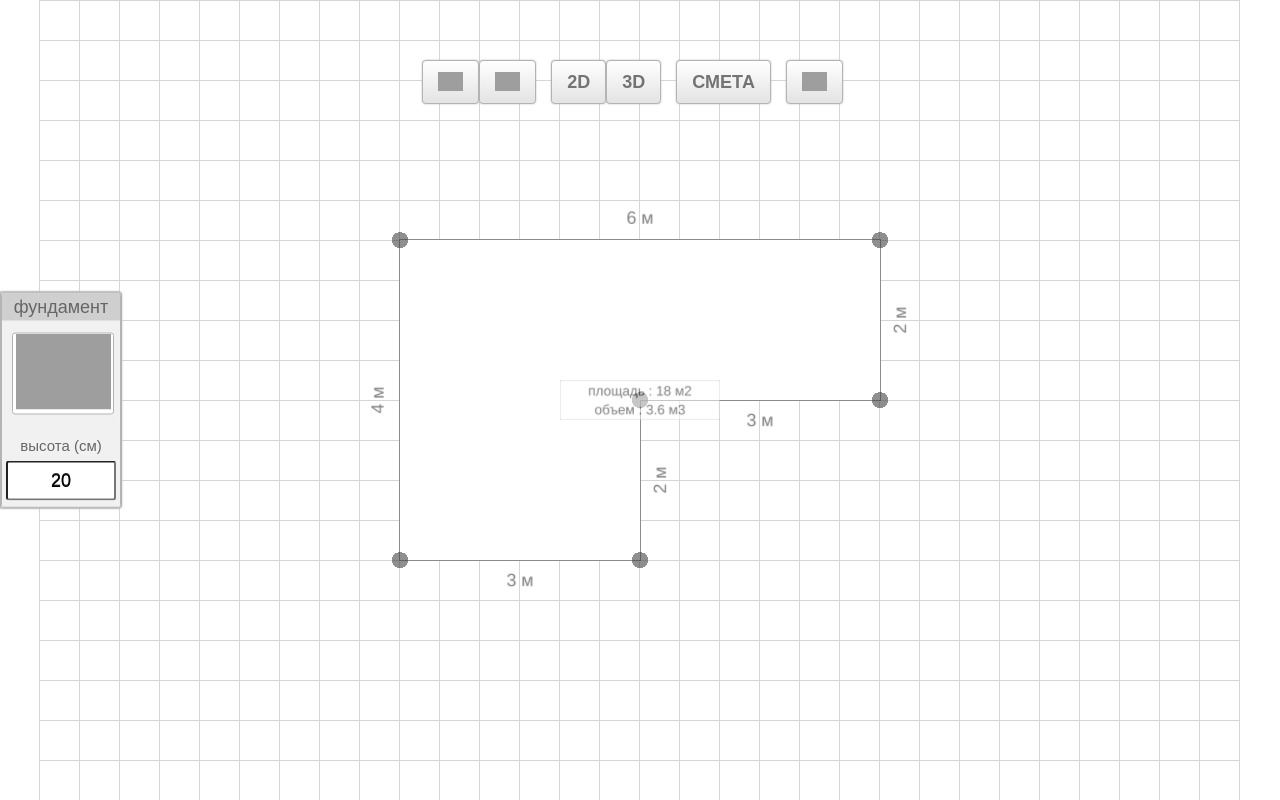
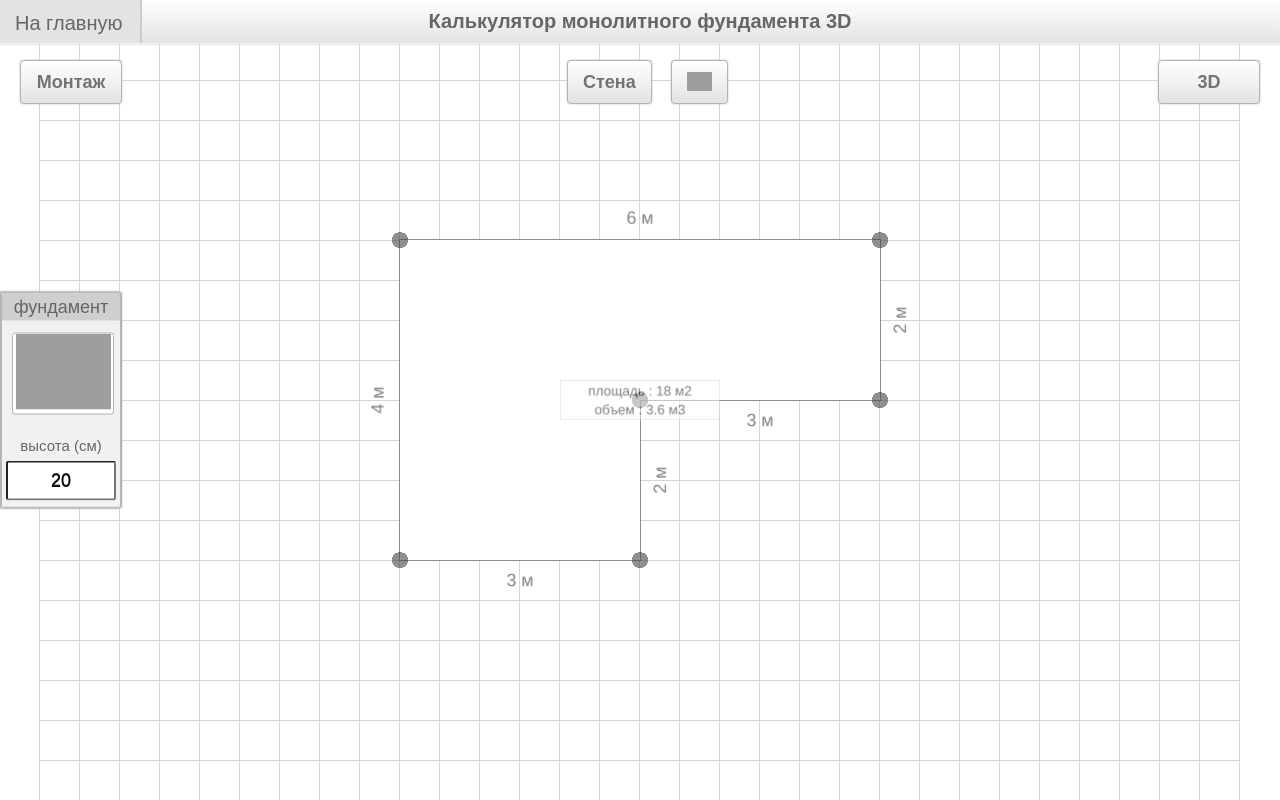
Before and after one commit to vitalikv/3d-stroyka, a PHP site: page /calculator/monolit_fundament in a window 1280 px wide. Run offline with PHP 8.4, Linux system fonts and the light colour scheme; some libraries are stand-ins or nearby versions; grey boxes are pictures that could not be loaded.

Commit message:
48 html button

```diff
--- a/gl/css/style.css
+++ b/gl/css/style.css
@@ -466,6 +466,28 @@ canvas
 }
 
 
+.top_panel_2 .tp_left_1
+{
+	position: absolute;
+	width: auto;
+	height: 100%;
+	top: 0px;
+	left: 20px;
+	text-decoration: none;
+}
+
+
+.top_panel_2 .tp_right_1
+{
+	position: absolute;
+	width: auto;
+	height: 100%;
+	top: 0px;
+	right: 20px;
+	text-decoration: none;
+}
+
+
 .toolbar
 {
 	position: relative;
@@ -545,13 +567,19 @@ canvas
 }
 
 
-.button1-wrap
+.button1-wrap-1
+{
+	padding:0 2px;
+	display: -webkit-box;
+	display: flex;
+}
+
+.button1-wrap-2
 {
 	padding:0 15px;
 	display: -webkit-box;
 	display: flex;
 }
-
 
 .button1:hover { cursor: pointer }
 
@@ -581,9 +609,7 @@ canvas
 	-webkit-box-shadow:0px 0px 2px #bababa, inset 0px 0px 1px #ffffff;
 	-moz-box-shadow: 0px 0px 2px #bababa,  inset 0px 0px 1px #ffffff;
 	box-shadow:0px 0px 2px #bababa, inset 0px 0px 1px #ffffff;
-
 }
-
 
 .button1 img
 {
@@ -600,6 +626,12 @@ canvas
 	display: block;
 	padding:0 15px;
 	margin: 0;
+}
+
+
+.top_panel_2 .tp_left_1 .button1, .top_panel_2 .tp_right_1 .button1
+{
+	width: 100px;
 }
 
 a.link_page_1
--- a/gl/eventClick.js
+++ b/gl/eventClick.js
@@ -1,13 +1,61 @@
-
+$(document).ready(function(){
 
 $('[data-action="top_panel_1"]').mousemove(function (e) { e.stopPropagation(); });
 
 $('[data-action="top_panel_1"]').mousedown(function () { return clickInterface(); });
 $('[data-action="left_panel_1"]').mousedown(function () { return clickInterface(); });
 
+$('[infcam]').on('mousedown', function(e)
+{
+	var value = $(this).attr('infcam');
+	var txt = (value == '3D') ? '2D' : '3D';
+	$(this).text(txt);
+	$(this).attr({"infcam": txt});
 
-$('[data-action="2D"]').on('mousedown', function(e) { return clickInterface({button:'2D'}); });
-$('[data-action="3D"]').mousedown(function () { return clickInterface({button:'3D'}); });
+	if(value == '3D')
+	{
+		$('[nameId="top_menu_b1"]').hide();
+		$('[nameId="top_menu_b2"]').hide();
+		$('[inf_type="mode_1"]').hide();
+	}
+	else
+	{
+		if($('[nameId="top_menu_b1"]').attr('inf-visible') == 'true') { $('[nameId="top_menu_b1"]').show(); }
+		if($('[nameId="top_menu_b2"]').attr('inf-visible') == 'true') { $('[nameId="top_menu_b2"]').show();	}
+		$('[inf_type="mode_1"]').show();
+	}
+
+	clickInterface({button: value});
+	return false;
+});
+
+
+$('[inf_type]').on('mousedown', function(e)
+{
+	var value = $(this).attr('inf_type');
+
+	if(value == 'mode_1')
+	{
+		var txt = $(this).text();
+
+		var txt = (txt == 'План') ? 'Монтаж' : 'План'; console.log(value, txt);
+		$(this).text(txt);
+
+		if(txt == 'Монтаж')
+		{
+			$('[nameId="top_menu_b1"]').hide(); $('[nameId="top_menu_b1"]').attr('inf-visible', 'false');
+			$('[nameId="top_menu_b2"]').show();	$('[nameId="top_menu_b2"]').attr('inf-visible', 'true');
+		}
+		else
+		{
+			$('[nameId="top_menu_b2"]').hide();	$('[nameId="top_menu_b2"]').attr('inf-visible', 'false');
+			$('[nameId="top_menu_b1"]').show();	$('[nameId="top_menu_b1"]').attr('inf-visible', 'true');
+		}
+	}
+
+	return false;
+});
+
 $('[data-action="wall"]').mousedown(function () { return clickInterface({button:'point_1'}); });
 $('[data-action="create_tube_1"]').mousedown(function () { return clickInterface({button:'create_tube_1'}); });
 $('[data-action="create_wd_1"]').mousedown(function () { return clickInterface({button:'create_wd_1'}); });
@@ -105,3 +153,7 @@ function checkClickUINameID(name)
 {
 	if(name == 'wall_1' || name == 'wall_plaster_width_1' || name == 'form_1'){ hideMenuObjUI_Wall(clickO.last_obj); }
 }
+
+
+
+});
--- a/gl/include/bd.php
+++ b/gl/include/bd.php
@@ -5,9 +5,9 @@ $url = $_SERVER['REQUEST_URI'];
 $path = "/gl/";
 
 $title = '';
-$interface['wall_1'] = 1;
-$interface['tube_1'] = 1;
-$interface['estimate'] = 1;
+$interface['wall_1'] = 0;
+$interface['tube_1'] = 0;
+$interface['estimate'] = 0;
 $interface['click_wall_2D'] = 0;
 $interface['wd_1'] = 0;
 $interface['wd_2'] = 0;
@@ -96,11 +96,13 @@ if($url == '/calculator/warm_floor')
 {
 	$title = 'Расчет теплого пола 3D';
 	$nameId = 'теплый пол';
+	$interface['wall_1'] = 1;
 	$interface['tube_1'] = 1;
 	$interface['wd_2'] = 1;
 	$interface['wd_3'] = 1;
 	$interface['wall_b1'] = 1;
 	$interface['grid_tube_1'] = 1;
+	$interface['estimate'] = 1;
 }
 
 
--- a/gl/include/bottom_panel_1.php
+++ b/gl/include/bottom_panel_1.php
@@ -7,10 +7,10 @@
 		<div class="toolbar" nameId='wall_menu_1' style="display: none;">
 			<div class="toolbar-header">стена</div>
 			<div class="toolbar-menu">
-				<div class="button1-wrap">
+				<div class="button1-wrap-2">
 					<div data-action ='addPointCenterWall' class="button1"><p>Добавить точку</p></div>
 				</div>
-				<div class="button1-wrap">
+				<div class="button1-wrap-2">
 					<div data-action ='deleteObj' class="button1"><img src="<?=$path?>/img/waste.png"></div>
 				</div>
 			</div>
@@ -20,7 +20,7 @@
 		<div class="toolbar" nameId='point_menu_1' style="display: none;">
 			<div class="toolbar-header">точка</div>
 			<div class="toolbar-menu">
-				<div class="button1-wrap">
+				<div class="button1-wrap-2">
 					<div data-action ='deleteObj' class="button1"><img src="<?=$path?>/img/waste.png"></div>
 				</div>
 			</div>
@@ -63,7 +63,7 @@
 				<input type="text" nameId='size-wd-height' data-input='wd_1' value = 0>
 			</div>
 
-			<div class="button1-wrap">
+			<div class="button1-wrap-2">
 				<div data-action ='deleteObj' class="button1"><img src="<?=$path?>/img/waste.png"></div>
 			</div>
 		</div>
--- a/gl/include/top_1.php
+++ b/gl/include/top_1.php
@@ -1,9 +1,9 @@
 
 
-<div class="top_panel_1" data-action ='top_panel_1' style="display: none; z-index: 1;">
+<div class="top_panel_1" data-action ='top_panel_1' style=" z-index: 1;">
 	<a href="/" class="go-home"><p>На главную</p></a>
 	<div class="title_1"><h1><?=$title?></h1></div>
-	<div class="menu-link">
+	<div class="menu-link" style="display: none;">
 		<div class="menu-link_1">Список калькуляторов</div>
 		<div class="menu-link_2">
 			<a href="/" class="button12">Список калькуляторов</a>
@@ -13,33 +13,61 @@
 </div>
 
 <div class="top_panel_2" style="z-index: 1;">
+
+	<div class="tp_left_1">
+		<div inf_type = 'mode_1' class="button1">Монтаж</div>
+	</div>
+
+	<div class="tp_right_1">
+		<div infcam = '3D' class="button1">3D</div>
+	</div>
+
 	<div class="toolbar" data-action ='top_panel_1'>
+
+		<div class="button1-wrap-2" nameId='top_menu_b1' inf-visible='false' style="display: none;">
+			<? if($interface['tube_1'] == 1){ ?>
+			<div class="button1-wrap-1">
+				<div data-action ='create_tube_1' class="button1"><p>Труба</p></div>
+			</div>
+			<? } ?>
+		</div>
+
+		<div class="button1-wrap-2" nameId='top_menu_b2' inf-visible='true'>
 			<? if($interface['wall_1'] == 1){ ?>
-		<div data-action ='wall' class="button1"><img src="<?=$path?>/img/paint.png"></div>
+			<div class="button1-wrap-1">
+				<!--<div data-action ='wall' class="button1"><img src="/img/paint.png"></div>-->
+				<div data-action ='wall' class="button1"><p>Стена</p></div>
+			</div>
 			<? } ?>
-		<? if($interface['tube_1'] == 1){ ?>
-		<div data-action ='create_tube_1' class="button1"><img src="<?=$path?>/img/paint.png"></div>
-		<? } ?>
+
 			<? if($interface['wd_1'] == 1){ ?>
+			<div class="button1-wrap-1">
 				<div data-action ='create_wd_1' class="button1"><p>Проём</p></div>
+			</div>
 			<? } ?>
 
 			<? if($interface['wd_2'] == 1){ ?>
+			<div class="button1-wrap-1">
 				<div data-action ='create_wd_2' class="button1"><p>Дверь</p></div>
+			</div>
 			<? } ?>
 			<? if($interface['wd_3'] == 1){ ?>
+			<div class="button1-wrap-1">
 				<div data-action ='create_wd_3' class="button1"><p>Окно</p></div>
+			</div>
 			<? } ?>
+		</div>
 
-		<div class="button1-wrap">
-			<div data-action ='2D' class="button1"><p>2D</p></div>
-			<div data-action ='3D' class="button1"><p>3D</p></div>
+
+		<? if($interface['estimate'] == 1){ ?>
+		<div class="button1-wrap-1">
+			<div data-action ='estimate' class="button1"><p>СМЕТА</p></div>
 		</div>
-		<? if($interface['estimate'] == 1){ ?>
-		<div data-action ='estimate' class="button1"><p>СМЕТА</p></div>
 		<? } ?>
-		<div class="button1-wrap">
+		<div class="button1-wrap-1">
 			<div data-action ='screenshot' class="button1"><img src="<?=$path?>/img/screenshot.png"></div>
 		</div>
+
+
 	</div>
 </div>
```
Also changed, not shown: gl/script.js (line endings or trailing spaces). Lines whose indentation alone changed are shown as unchanged.
